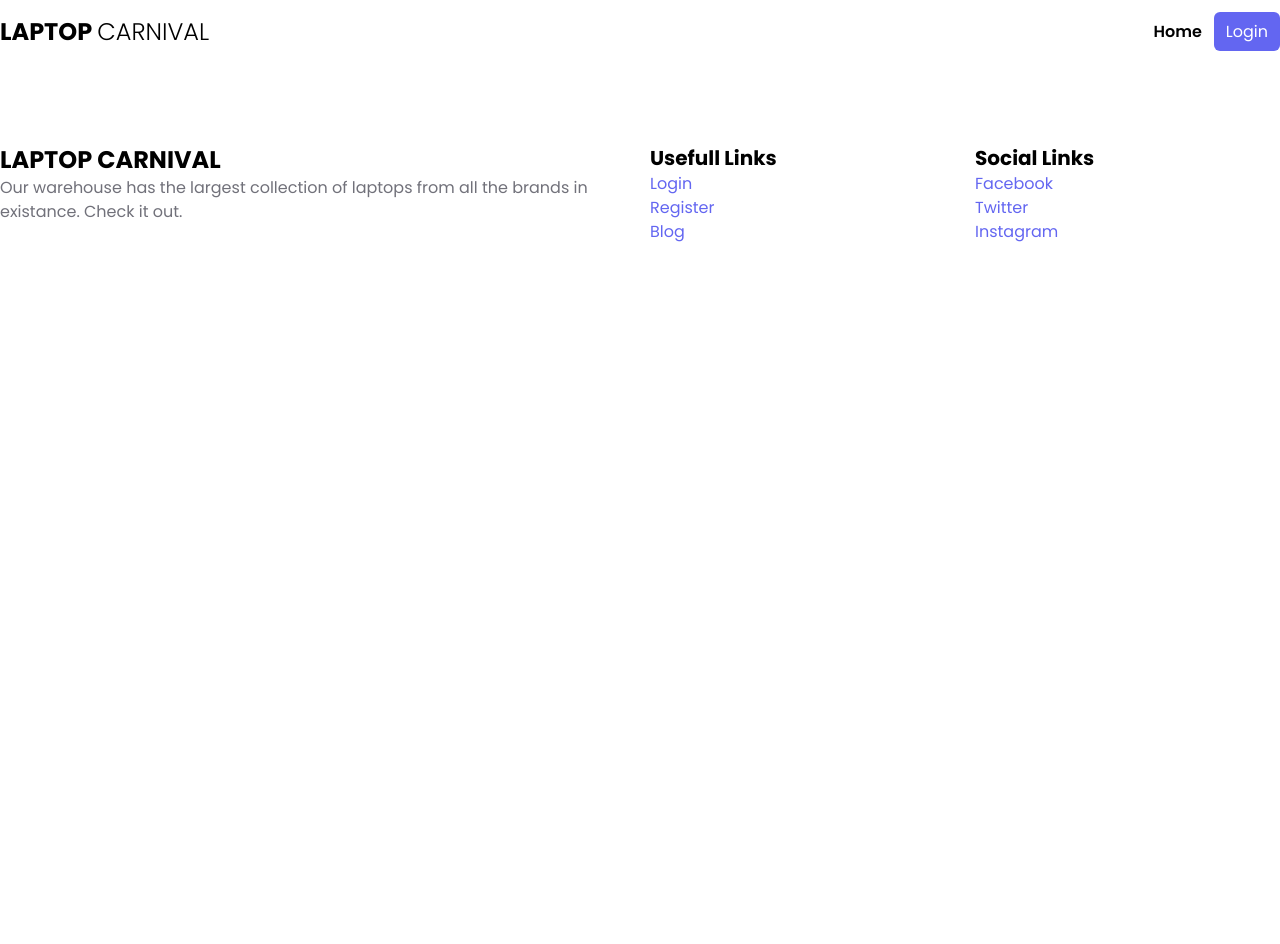
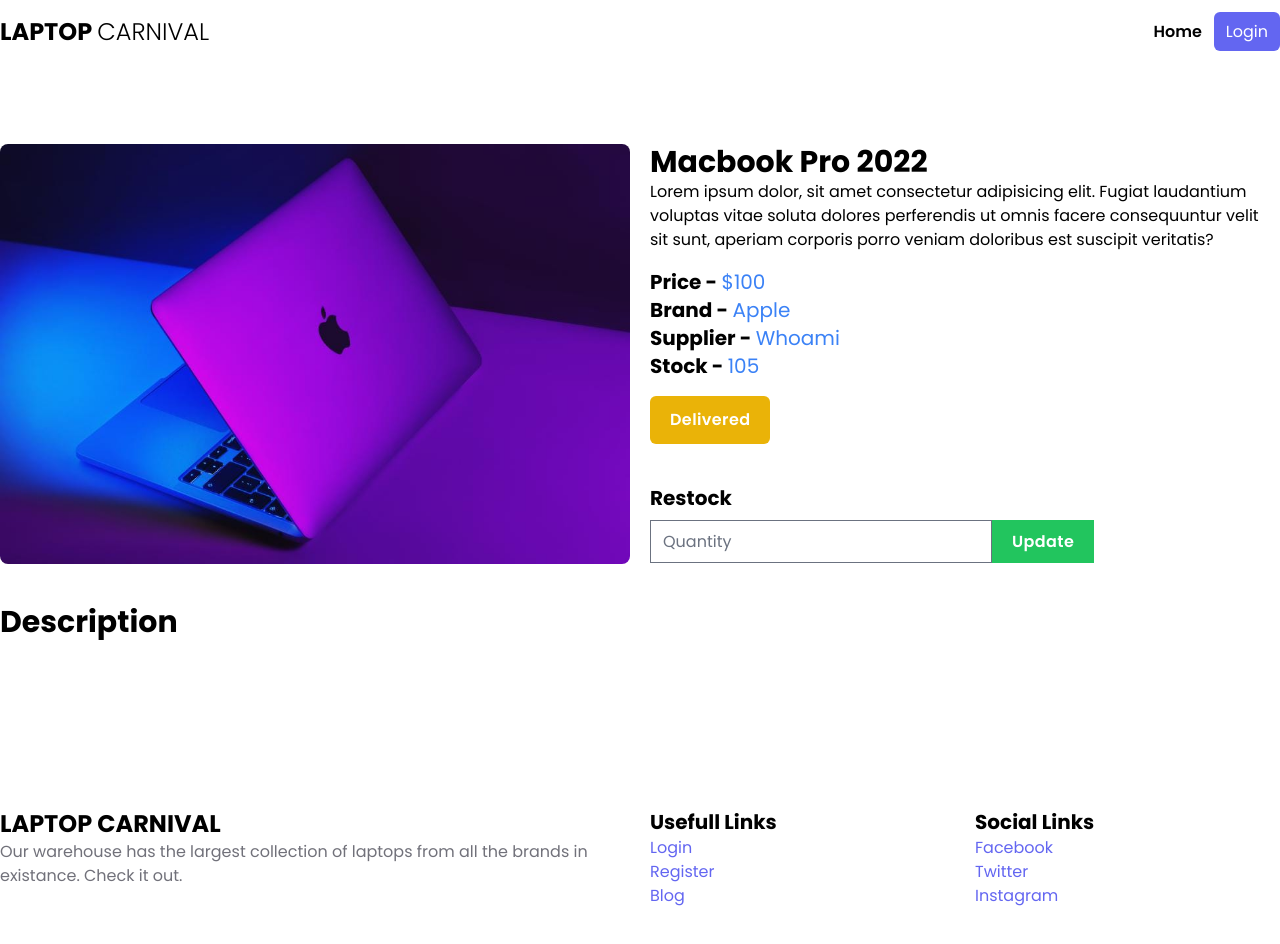
Before and after one commit to shahriyardx/laptop-carnival, a React (Vite) app: page /inventory/1 in a window 1280 px wide. Shown: the top 944 px of the page. Before the commit the page ends 800 px from the top, so only its background shows below. Built offline with nearby package versions, Linux system fonts and the light colour scheme.

Commit message:
Added inventory and single inventory page

```diff
--- a/src/App.jsx
+++ b/src/App.jsx
@@ -2,7 +2,10 @@
 import { Routes, Route } from "react-router-dom";
 
 import Layout from './layouts/Layout'
+
 import Home from './pages/Home';
+import Inventory from './pages/inventory/Inventory';
+import SingleItem from './pages/inventory/SingleItem';
 import Login from './pages/Login';
 import Register from './pages/Register';
 import ResetPassword from './pages/ResetPassword';
@@ -15,6 +18,9 @@
         <Route path="/login" element={<Login />} />
         <Route path="/register" element={<Register />} />
         <Route path="/reset" element={<ResetPassword />} />
+
+        <Route path="/inventory" element={<Inventory />} />
+        <Route path="/inventory/:id" element={<SingleItem />} />
       </Routes>
     </Layout>
   )
--- a/src/pages/Login.jsx
+++ b/src/pages/Login.jsx
@@ -17,13 +17,13 @@
           <div className='flex flex-col gap-5'>
             <div className='flex flex-col gap-1'>
               <label>Email</label>
-              <input type='email' {...register("email", { required: true })} />
+              <input type='email' {...register("email", { required: true })} required/>
               {errors.email && <span className='text-xs text-red-400'>This field is required</span>}
             </div>
 
             <div className='flex flex-col gap-2'>
               <label>Password</label>
-              <input type='password' {...register("password", { required: true })} />
+              <input type='password' {...register("password", { required: true })} required/>
               {errors.password && <span className='text-xs text-red-400'>This field is required</span>}
             </div>
           </div>
--- a/src/pages/Register.jsx
+++ b/src/pages/Register.jsx
@@ -16,13 +16,13 @@
           <div className='flex flex-col gap-5'>
             <div className='flex flex-col gap-1'>
               <label>Email</label>
-              <input type='email' {...register("email", { required: true })} />
+              <input type='email' {...register("email", { required: true })} required/>
               {errors.email && <span className='text-xs text-red-400'>This field is required</span>}
             </div>
 
             <div className='flex flex-col gap-2'>
               <label>Password</label>
-              <input type='password' {...register("password", { required: true })} />
+              <input type='password' {...register("password", { required: true })}  required/>
               {errors.password && <span className='text-xs text-red-400'>This field is required</span>}
             </div>
           </div>
--- a/src/pages/ResetPassword.jsx
+++ b/src/pages/ResetPassword.jsx
@@ -16,7 +16,7 @@
           <div className='flex flex-col gap-5'>
             <div className='flex flex-col gap-1'>
               <label>Email</label>
-              <input type='email' {...register("email", { required: true })} />
+              <input type='email' {...register("email", { required: true })} required/>
               {errors.email && <span className='text-xs text-red-400'>This field is required</span>}
             </div>
           </div>
--- /dev/null
+++ b/src/pages/inventory/Inventory.jsx
@@ -0,0 +1,43 @@
+import React from 'react'
+import Container from '../../components/Container/Container'
+import { BiTrashAlt } from 'react-icons/bi'
+import { Link } from 'react-router-dom'
+
+const Inventory = () => {
+  return (
+    <div>
+      <Container className='py-20'>
+        <h1 className='text-3xl font-bold text-center mb-10'>Manage Inventory</h1>
+
+        <table className='table-auto w-full text-left rounded-lg overflow-hidden'>
+          <thead className='bg-black text-white'>
+            <tr>
+              <th className='px-5 py-3'>SL.</th>
+              <th className='px-5 py-3'>Name</th>
+              <th className='px-5 py-3'>Supplier</th>
+              <th className='px-5 py-3'>Stock</th>
+              <th className='px-5 py-3'>Manage</th>
+            </tr>
+          </thead>
+
+          <tbody>
+            <tr className='odd:bg-zinc-200'>
+              <td className='px-5 py-2'>1</td>
+              <td className='px-5 py-2'>Macbook Pro 2022</td>
+              <td className='px-5 py-2'>Apple</td>
+              <td className='px-5 py-2'>In Stock</td>
+              <td className='flex flex-wrap gap-2 items-center pl-5 py-2'>
+                <div className='p-2 bg-red-400 text-white text-xl rounded-full cursor-pointer'>
+                  <BiTrashAlt />
+                </div>
+                <Link className='p-2 bg-indigo-400 hover:bg-indigo-500 rounded-md text-white' to='/inventory/1'>Manage</Link>
+              </td>
+            </tr>
+          </tbody>
+        </table>
+      </Container>
+    </div>
+  )
+}
+
+export default Inventory
--- /dev/null
+++ b/src/pages/inventory/SingleItem.jsx
@@ -0,0 +1,54 @@
+import React from 'react'
+import Container from '../../components/Container/Container'
+import { useForm } from 'react-hook-form'
+
+const SingleItem = () => {
+  const { register, handleSubmit, formState: { errors }} = useForm()
+  const updateStock = (e) => {
+    e.preventDefault()
+  }
+
+  return (
+    <Container className='py-20'>
+      <div className='grid grid-cols-2 gap-5'>
+        <div>
+          <img src="/images/products/macbook.jpg" alt="Macbook" className='rounded-lg'/>
+        </div>
+
+        <div>
+          <h1 className='text-3xl font-bold'>Macbook Pro 2022</h1>
+          <p>Lorem ipsum dolor, sit amet consectetur adipisicing elit. Fugiat laudantium voluptas vitae soluta dolores perferendis ut omnis facere consequuntur velit sit sunt, aperiam corporis porro veniam doloribus est suscipit veritatis?</p>
+
+          <div className='mt-4'>
+            <p className='font-bold text-xl'>Price - <span className='font-normal text-blue-500'>$100</span></p>
+            <p className='font-bold text-xl'>Brand - <span className='font-normal text-blue-500'>Apple</span></p>
+            <p className='font-bold text-xl'>Supplier - <span className='font-normal text-blue-500'>Whoami</span></p>
+            <p className='font-bold text-xl'>Stock - <span className='font-normal text-blue-500'>105</span></p>
+          </div>
+
+          <div className='mt-4'>
+            <button className='px-5 py-3 font-semibold tracking-wide bg-yellow-500 rounded-md text-white'>Delivered</button>
+          </div>
+
+          <div className='mt-10'>
+            <h1 className='text-xl font-bold mb-2'>Restock</h1>
+            <form onSubmit={handleSubmit(updateStock)}>
+              <div className='flex'>
+                <input type="number" placeholder='Quantity' className='h-full' {...register('quantity', { min: 1, required: true})} required/>
+                <button className='px-5 font-semibold tracking-wide bg-green-500 text-white inline-block'>Update</button>
+              </div>
+              {errors.quantity && <p className='text-sm text-red-400'>Please put a valid quantity</p>}
+            </form>
+          </div>
+        </div>
+      </div>
+
+      <div className='mt-10'>
+        <h2 className='text-3xl font-bold mb-2'>Description</h2>
+
+      </div>
+    </Container>
+  )
+}
+
+export default SingleItem
```
